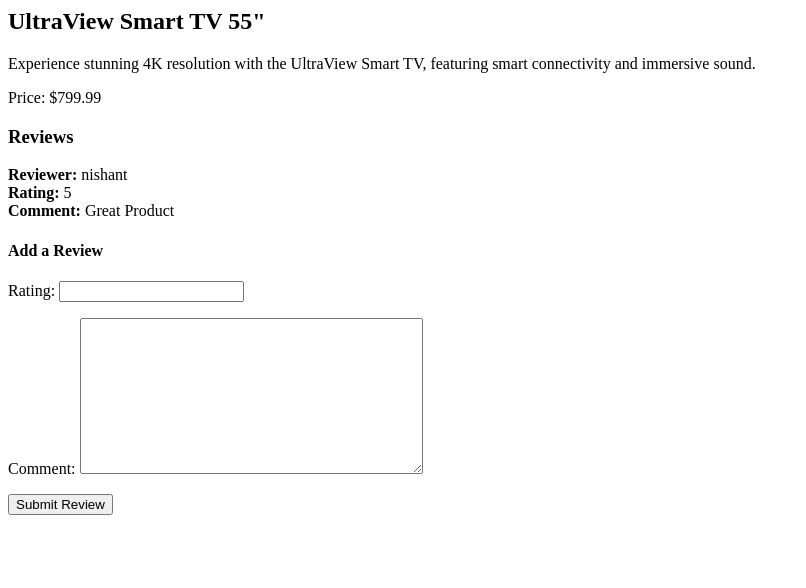
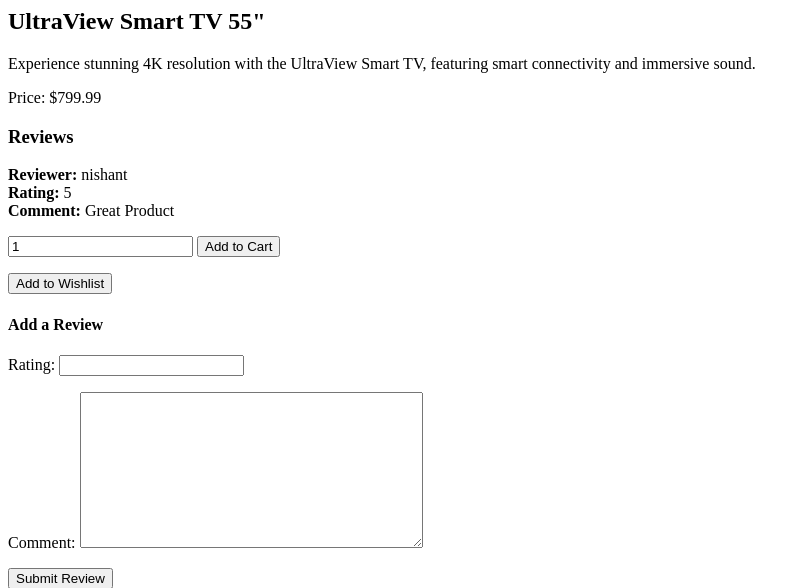
Before and after one commit to NishantParajuli/VendorInsight, a Django app: page /product/1/ in a window 1280 px wide. Shown: the top 588 px of the page, without its empty margins (0-806 px from the left). Run offline with Django 4.2, Linux system fonts and the light colour scheme; a user stored in the database is signed in; data comes from the database, SQL or seed files in the repository; both versions use the stored data as it was after the commit; parts of the project's set-up code (start-up, migrations or seed data) failed here and were passed over.

Commit message:
Created the wishlist and Add to cart functionality

```diff
--- a/VendorInsight/ecommerce/models.py
+++ b/VendorInsight/ecommerce/models.py
@@ -113,3 +113,15 @@ class Wishlist(models.Model):
     products = models.ManyToManyField(Product, related_name='wishlists')
     user = models.ForeignKey(settings.AUTH_USER_MODEL,
                              on_delete=models.CASCADE)
+
+
+class Cart(models.Model):
+    user = models.OneToOneField(
+        settings.AUTH_USER_MODEL, on_delete=models.CASCADE)
+    created_at = models.DateTimeField(auto_now_add=True)
+
+
+class CartItem(models.Model):
+    cart = models.ForeignKey(Cart, on_delete=models.CASCADE)
+    product = models.ForeignKey(Product, on_delete=models.CASCADE)
+    quantity = models.PositiveIntegerField(default=1)
--- a/VendorInsight/ecommerce/templates/ecommerce/product_detail.html
+++ b/VendorInsight/ecommerce/templates/ecommerce/product_detail.html
@@ -14,6 +14,18 @@
 {% empty %}
     <p>No reviews yet.</p>
 {% endfor %}
+
+<form method="post" action="{% url 'add_to_cart' product.id %}">
+    {% csrf_token %}
+    <input type="number" name="quantity" value="1" min="1" required>
+    <button type="submit">Add to Cart</button>
+</form>
+
+<form method="post" action="{% url 'add_to_wishlist' product.id %}">
+    {% csrf_token %}
+    <button type="submit">Add to Wishlist</button>
+</form>
+
 <!-- Add a review form -->
 <h4>Add a Review</h4>
 <form method="post">
--- a/VendorInsight/ecommerce/urls.py
+++ b/VendorInsight/ecommerce/urls.py
@@ -1,5 +1,5 @@
 from django.urls import path
-from .views import register, home, vendor_home, add_product, CustomLoginView, product_detail
+from .views import register, home, vendor_home, add_product, CustomLoginView, product_detail, add_to_cart, add_to_wishlist, cart
 from django.contrib.auth.views import LoginView, LogoutView
 
 urlpatterns = [
@@ -13,4 +13,8 @@ urlpatterns += [
     path('vendor/home/', vendor_home, name='vendor_home'),
     path('vendor/add_product/', add_product, name='add_product'),
     path('product/<int:product_id>/', product_detail, name='product_detail'),
+    path('add_to_cart/<int:product_id>/', add_to_cart, name='add_to_cart'),
+    path('add_to_wishlist/<int:product_id>/',
+         add_to_wishlist, name='add_to_wishlist'),
+    path('cart/', cart, name='cart'),
 ]
--- a/VendorInsight/ecommerce/views.py
+++ b/VendorInsight/ecommerce/views.py
@@ -3,7 +3,7 @@ from django.contrib.auth import login, authenticate
 from django.contrib.auth.decorators import login_required
 from .forms import UserRegisterForm, ProductForm, ReviewForm
 from django.contrib import messages
-from .models import UserProfile, Product, Category, ProductReview
+from .models import UserProfile, Product, Category, ProductReview, Cart, CartItem, Wishlist, Order, OrderDetails
 from django.http import HttpResponseForbidden
 from django.db.models import Q
 from django.contrib.auth.views import LoginView
@@ -137,3 +137,59 @@ def product_detail(request, product_id):
         'review_form': review_form,
     }
     return render(request, 'ecommerce/product_detail.html', context)
+
+
+@login_required
+def add_to_cart(request, product_id):
+    product = get_object_or_404(Product, pk=product_id)
+    quantity = int(request.POST.get('quantity', 1))
+
+    cart, _ = Cart.objects.get_or_create(user=request.user)
+    cart_item, created = CartItem.objects.get_or_create(
+        cart=cart, product=product)
+
+    if created:
+        cart_item.quantity = quantity
+    else:
+        cart_item.quantity += quantity
+    cart_item.save()
+
+    product.inventory.current_stock -= quantity
+    product.inventory.save()
+
+    messages.success(request, 'Product added to cart!')
+    return redirect('product_detail', product_id=product.id)
+
+
+@login_required
+def add_to_wishlist(request, product_id):
+    product = get_object_or_404(Product, pk=product_id)
+    wishlist, _ = Wishlist.objects.get_or_create(user=request.user)
+    wishlist.products.add(product)
+    messages.success(request, 'Product added to wishlist!')
+    return redirect('product_detail', product_id=product.id)
+
+
+@login_required
+def cart(request):
+    cart = Cart.objects.filter(user=request.user).first()
+    cart_items = CartItem.objects.filter(cart=cart)
+    total_price = sum(item.product.price *
+                      item.quantity for item in cart_items)
+
+    if request.method == 'POST':
+        # Process the order
+        order = Order.objects.create(
+            user=request.user, total_amount=total_price)
+        for item in cart_items:
+            OrderDetails.objects.create(
+                order=order, product=item.product, quantity=item.quantity, price=item.product.price)
+        cart_items.delete()
+        messages.success(request, 'Order placed successfully!')
+        return redirect('home')
+
+    context = {
+        'cart_items': cart_items,
+        'total_price': total_price,
+    }
+    return render(request, 'ecommerce/cart.html', context)
```
Also changed, not shown: VendorInsight/ecommerce/admin.py (+6 -1 lines), VendorInsight/ecommerce/templates/ecommerce/cart.html (added, +19 -0 lines), VendorInsight/db.sqlite3, VendorInsight/ecommerce/migrations/0007_cart_cartitem.py (added).
